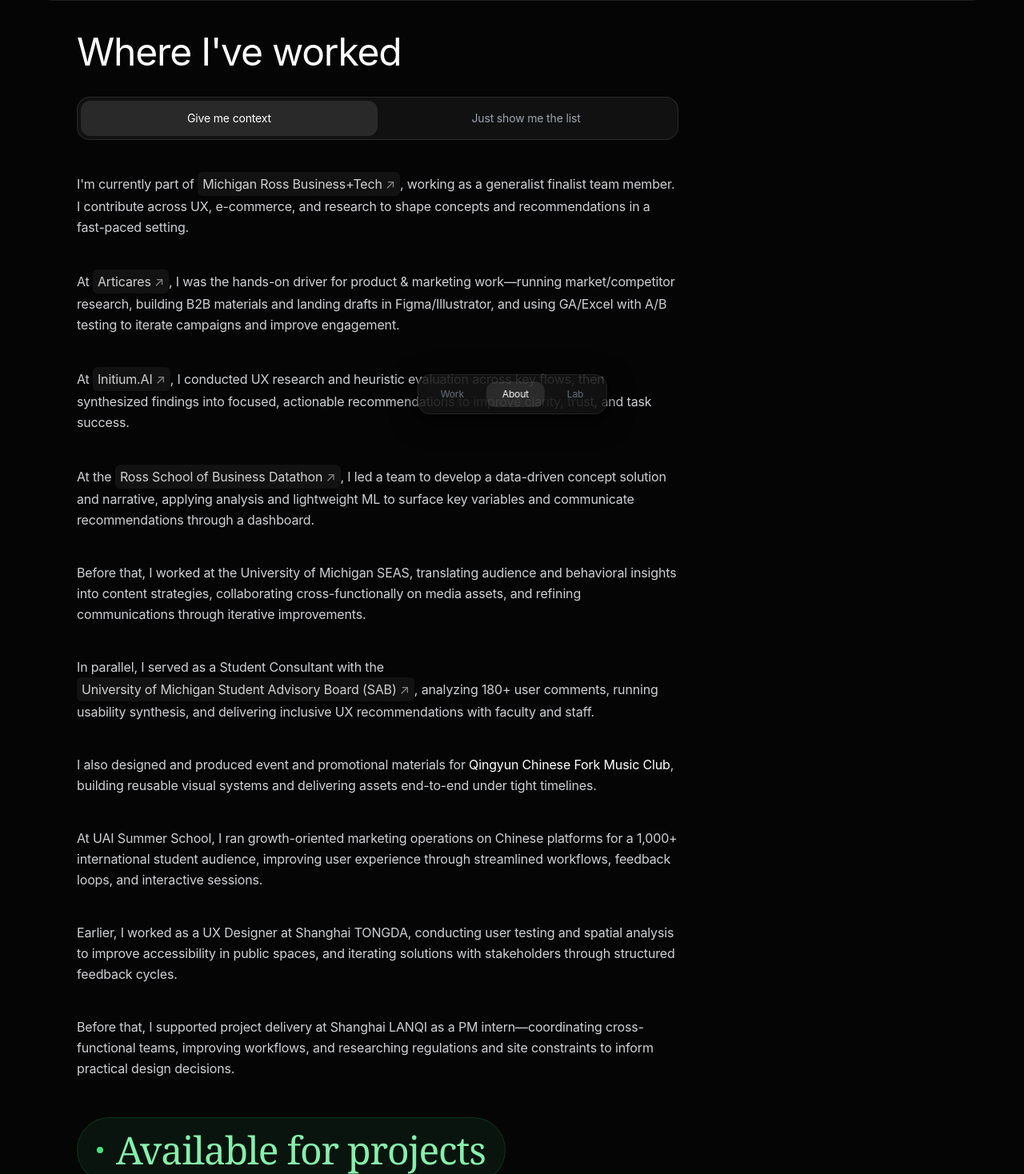
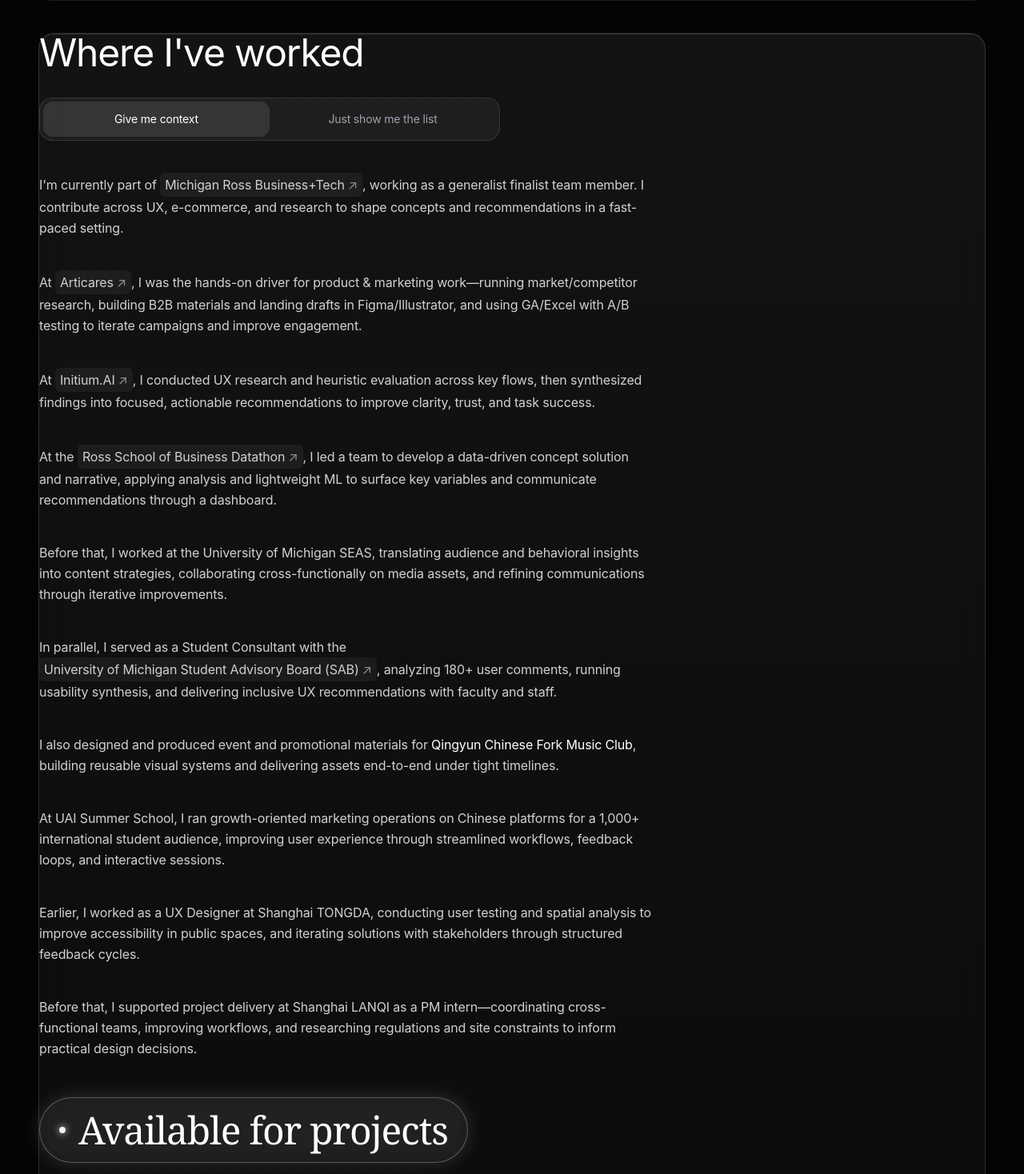
Before and after one commit to zhsirong/create-react-app-my-portfolio, a Next.js app: page /create-react-app-my-portfolio/about in a window 1280 px wide. Shown: the part 242-1710 px from the top of the page at 80% size. Built offline with nearby package versions, Linux system fonts and the light colour scheme.

Commit message:
Refactor layout and styling in about.tsx

```diff
--- a/pages/about.tsx
+++ b/pages/about.tsx
@@ -213,7 +213,7 @@
   setMode: (m: 'context' | 'list') => void;
 }) {
   return (
-    <div className="mt-8 mb-10 grid grid-cols-2 rounded-2xl border border-white/10 bg-white/5 p-1">
+    <div className="mt-8 mb-10 grid grid-cols-2 rounded-2xl border border-white/10 bg-white/5 p-1 max-w-xl">
       <button
         type="button"
         onClick={() => setMode('context')}
@@ -295,28 +295,27 @@
     <div className="w-full mb-32">
       <div className="top-gradient-bar" />
 
-      {/* Header 依然可以全宽 */}
-      <div className="px-12">
+      {/* Header：保留全宽 */}
+      <div className="px-6 md:px-12">
         <Header />
       </div>
 
-      {/* 左对齐主内容 */}
-      <div className="pl-24 pr-12 max-w-4xl">
+      {/* Header 之外：毛玻璃容器（左对齐，宽度自适应屏幕） */}
+      <div className="px-6 md:px-12 mt-10">
+        <div className="glass-panel glass-panel-topline">
+          {/* 左对齐主内容：不要 mx-auto，直接用 max-w + 留白 */}
+          <div className="max-w-5xl">
+            {/* Where I've worked */}
             <section className="mb-24">
-          <h2 className="text-4xl md:text-5xl tracking-tight">
-            Where I&apos;ve worked
-          </h2>
+              <h2 className="text-4xl md:text-5xl tracking-tight">Where I&apos;ve worked</h2>
 
               <WorkSwitcher mode={mode} setMode={setMode} />
 
-          {mode === 'context' ? (
-            <ContextView items={experiences} />
-          ) : (
-            <ListView items={experiences} />
-          )}
+              {mode === 'context' ? <ContextView items={experiences} /> : <ListView items={experiences} />}
 
-          <div className="mt-12 inline-flex items-center gap-4 border border-green-900/50 bg-green-900/20 text-green-300 px-6 py-4 rounded-full">
-            <span className="h-2 w-2 rounded-full bg-green-400" />
+              {/* Available for projects：白字 + 白色发光描边 */}
+              <div className="mt-12 inline-flex items-center gap-4 px-6 py-4 rounded-full text-white neon-pill bg-white/5 backdrop-blur-md">
+                <span className="h-2 w-2 rounded-full neon-dot" />
                 <span className="text-4xl md:text-5xl leading-none font-serif tracking-tight">
                   Available for projects
                 </span>
@@ -341,5 +340,7 @@
             <Navigation active="about" />
           </div>
         </div>
+      </div>
+    </div>
   );
 }
```
Lines whose indentation alone changed are shown as unchanged.
